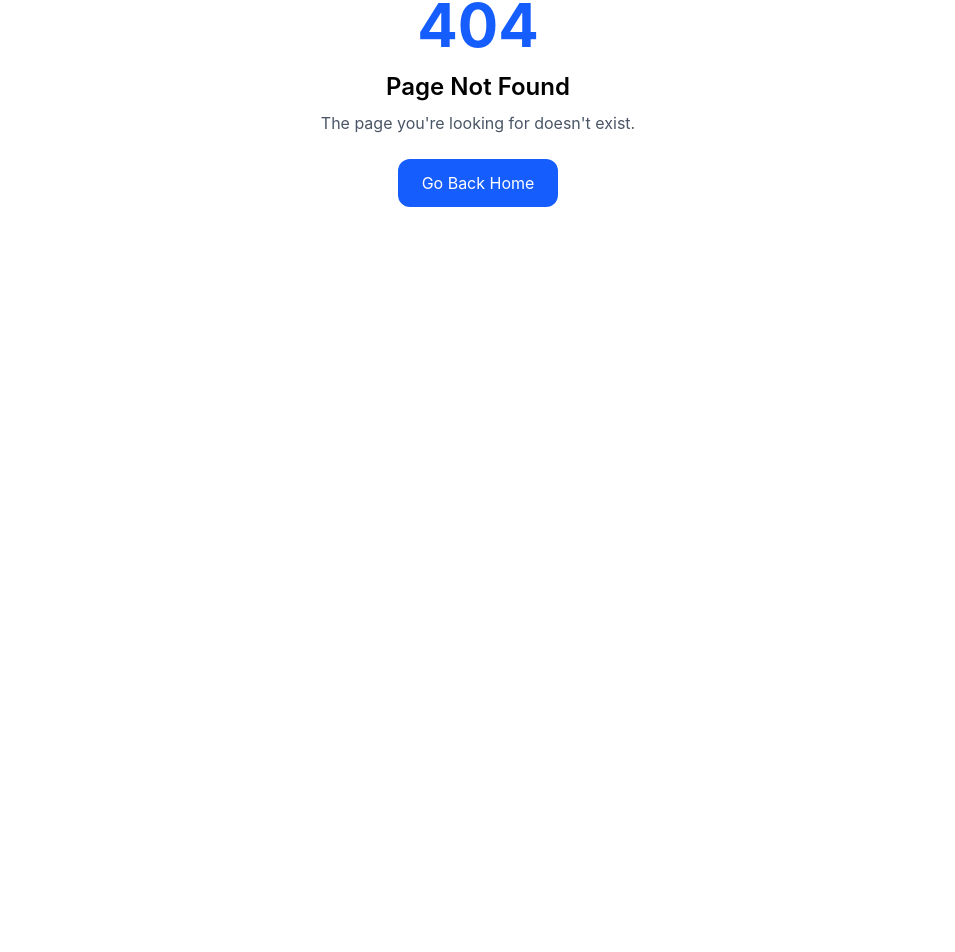
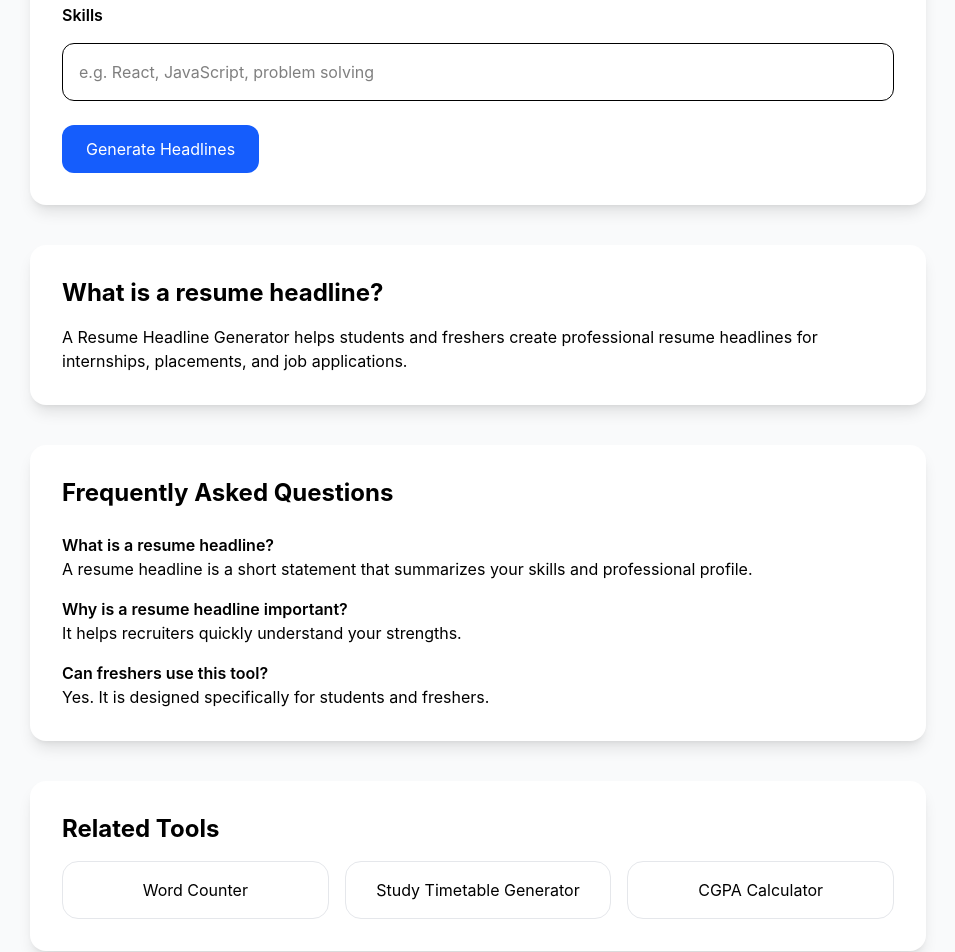
Before and after one commit to Rohith-216/student-toolkit, a React (Vite) app: page /resume-headline-generator in a window 1280 px wide. Before the commit this address had no page. Shown: the part 299-1251 px from the top of the page, without its empty margins (162-1117 px from the left). Before the commit the page ends 800 px from the top, so only its background shows below. Built offline with nearby package versions, Linux system fonts and the light colour scheme.

Commit message:
Added resume headline generator

```diff
--- a/src/App.jsx
+++ b/src/App.jsx
@@ -19,6 +19,7 @@ import AgeCalculator from "./pages/AgeCalculator";
 import BMICalculator from "./pages/BMICalculator";
 import WordCounter from "./pages/WordCounter";
 import PomodoroTimer from "./pages/PomodoroTimer";
+import ResumeHeadlineGenerator from "./pages/ResumeHeadlineGenerator";
 import NotFound from "./pages/NotFound";
 
 function App() {
@@ -44,6 +45,7 @@ function App() {
         <Route path="/bmi-calculator" element={<BMICalculator />} />
         <Route path="/word-counter" element={<WordCounter />} />
         <Route path="/pomodoro-timer" element={<PomodoroTimer />} />
+        <Route path="/resume-headline-generator" element={<ResumeHeadlineGenerator />} />
         <Route path="*" element={<NotFound />} />
       </Routes>
     </BrowserRouter>
--- a/src/data/tools.js
+++ b/src/data/tools.js
@@ -89,5 +89,12 @@ export const tools = [
     path: "/pomodoro-timer",
     description: "Stay focused using a customizable Pomodoro study timer",
     icon: "⏱️"
+  },
+  {
+    name: "Resume Headline Generator",
+    category: "Career",
+    path: "/resume-headline-generator",
+    description: "Generate professional resume headlines for students and freshers",
+    icon: "💼"
   }
 ];
--- /dev/null
+++ b/src/pages/ResumeHeadlineGenerator.jsx
@@ -0,0 +1,124 @@
+import { useState } from "react";
+import { Link } from "react-router-dom";
+import Layout from "../components/Layout";
+
+export default function ResumeHeadlineGenerator() {
+  const [role, setRole] = useState("");
+  const [skills, setSkills] = useState("");
+  const [headlines, setHeadlines] = useState([]);
+
+  const generateHeadlines = () => {
+    if (!role.trim() || !skills.trim()) return;
+
+    const generated = [
+      `${role} skilled in ${skills}`,
+      `Passionate ${role} with experience in ${skills}`,
+      `Aspiring ${role} focused on ${skills}`,
+      `${role} eager to build solutions using ${skills}`,
+      `Results-driven ${role} with expertise in ${skills}`,
+    ];
+
+    setHeadlines(generated);
+  };
+
+  return (
+    <Layout title="Resume Headline Generator">
+      <div className="max-w-4xl mx-auto">
+        <div className="bg-white shadow-lg rounded-2xl p-8">
+          <label className="block mb-4 font-semibold">Role</label>
+          <input
+            type="text"
+            value={role}
+            onChange={(e) => setRole(e.target.value)}
+            placeholder="e.g. Software Engineer"
+            className="w-full border rounded-xl p-4 mb-6"
+          />
+
+          <label className="block mb-4 font-semibold">Skills</label>
+          <input
+            type="text"
+            value={skills}
+            onChange={(e) => setSkills(e.target.value)}
+            placeholder="e.g. React, JavaScript, problem solving"
+            className="w-full border rounded-xl p-4 mb-6"
+          />
+
+          <button
+            onClick={generateHeadlines}
+            className="bg-blue-600 text-white px-6 py-3 rounded-xl"
+          >
+            Generate Headlines
+          </button>
+        </div>
+
+        {headlines.length > 0 && (
+          <div className="mt-10 grid gap-6 sm:grid-cols-2">
+            {headlines.map((headline, index) => (
+              <div
+                key={index}
+                className="bg-white rounded-2xl shadow-lg p-6"
+              >
+                <p className="font-semibold text-gray-800">{headline}</p>
+              </div>
+            ))}
+          </div>
+        )}
+
+        <div className="mt-10 bg-white shadow-lg rounded-2xl p-8">
+          <h2 className="text-2xl font-bold mb-4">What is a resume headline?</h2>
+          <p>
+            A Resume Headline Generator helps students and freshers create professional resume headlines for internships, placements, and job applications.
+          </p>
+        </div>
+
+        <div className="mt-10 bg-white shadow-lg rounded-2xl p-8">
+          <h2 className="text-2xl font-bold mb-6">Frequently Asked Questions</h2>
+          <div className="space-y-4">
+            <div>
+              <h3 className="font-semibold">What is a resume headline?</h3>
+              <p>
+                A resume headline is a short statement that summarizes your skills and professional profile.
+              </p>
+            </div>
+            <div>
+              <h3 className="font-semibold">Why is a resume headline important?</h3>
+              <p>
+                It helps recruiters quickly understand your strengths.
+              </p>
+            </div>
+            <div>
+              <h3 className="font-semibold">Can freshers use this tool?</h3>
+              <p>
+                Yes. It is designed specifically for students and freshers.
+              </p>
+            </div>
+          </div>
+        </div>
+
+        <div className="mt-10 bg-white shadow-lg rounded-2xl p-8">
+          <h2 className="text-2xl font-bold mb-4">Related Tools</h2>
+          <div className="grid gap-4 sm:grid-cols-3">
+            <Link
+              to="/word-counter"
+              className="border border-gray-200 rounded-2xl p-4 text-center hover:border-blue-500"
+            >
+              Word Counter
+            </Link>
+            <Link
+              to="/study-timetable-generator"
+              className="border border-gray-200 rounded-2xl p-4 text-center hover:border-blue-500"
+            >
+              Study Timetable Generator
+            </Link>
+            <Link
+              to="/cgpa-calculator"
+              className="border border-gray-200 rounded-2xl p-4 text-center hover:border-blue-500"
+            >
+              CGPA Calculator
+            </Link>
+          </div>
+        </div>
+      </div>
+    </Layout>
+  );
+}
```
Also changed, not shown: 1 other file (tests, documents, lock files or other folders).
